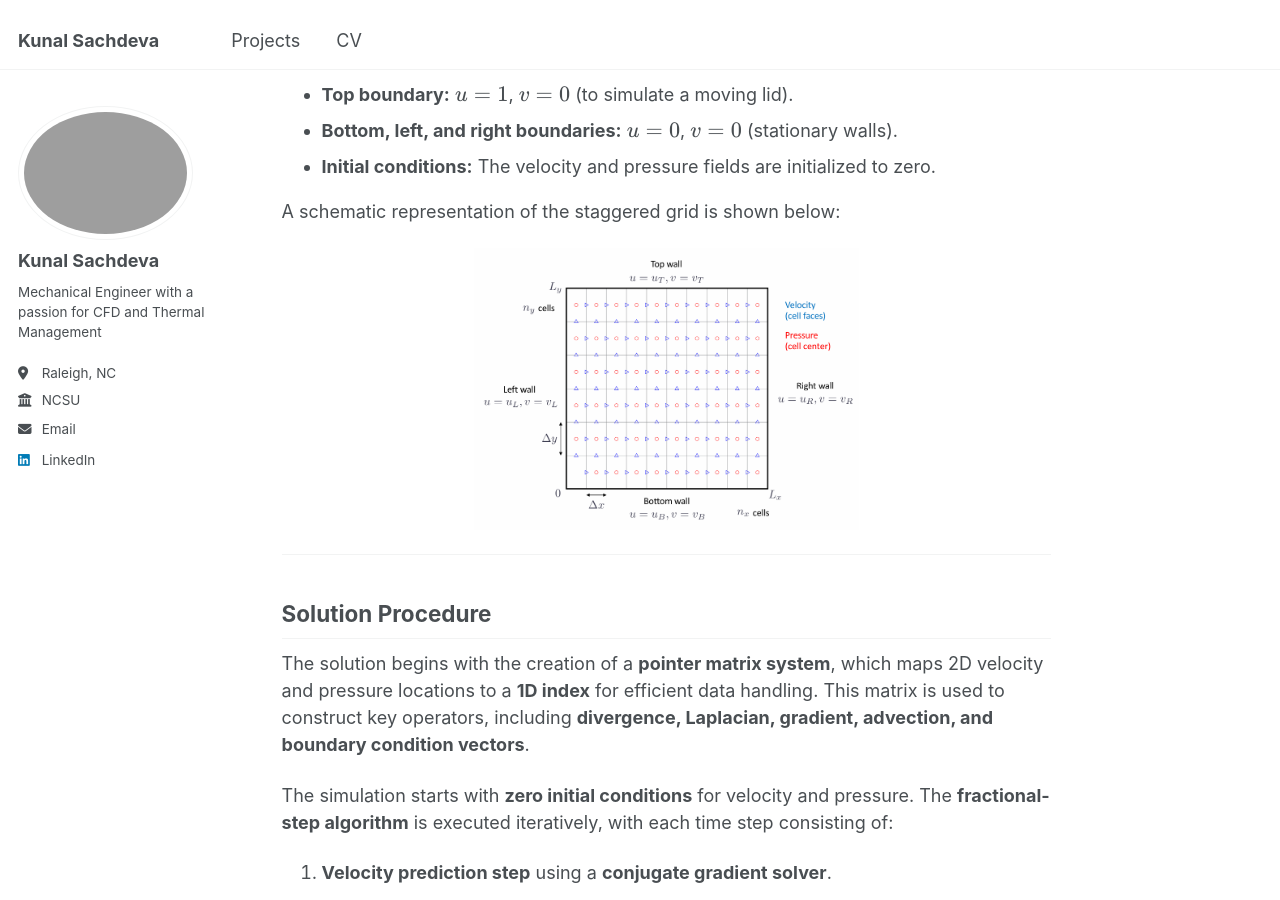
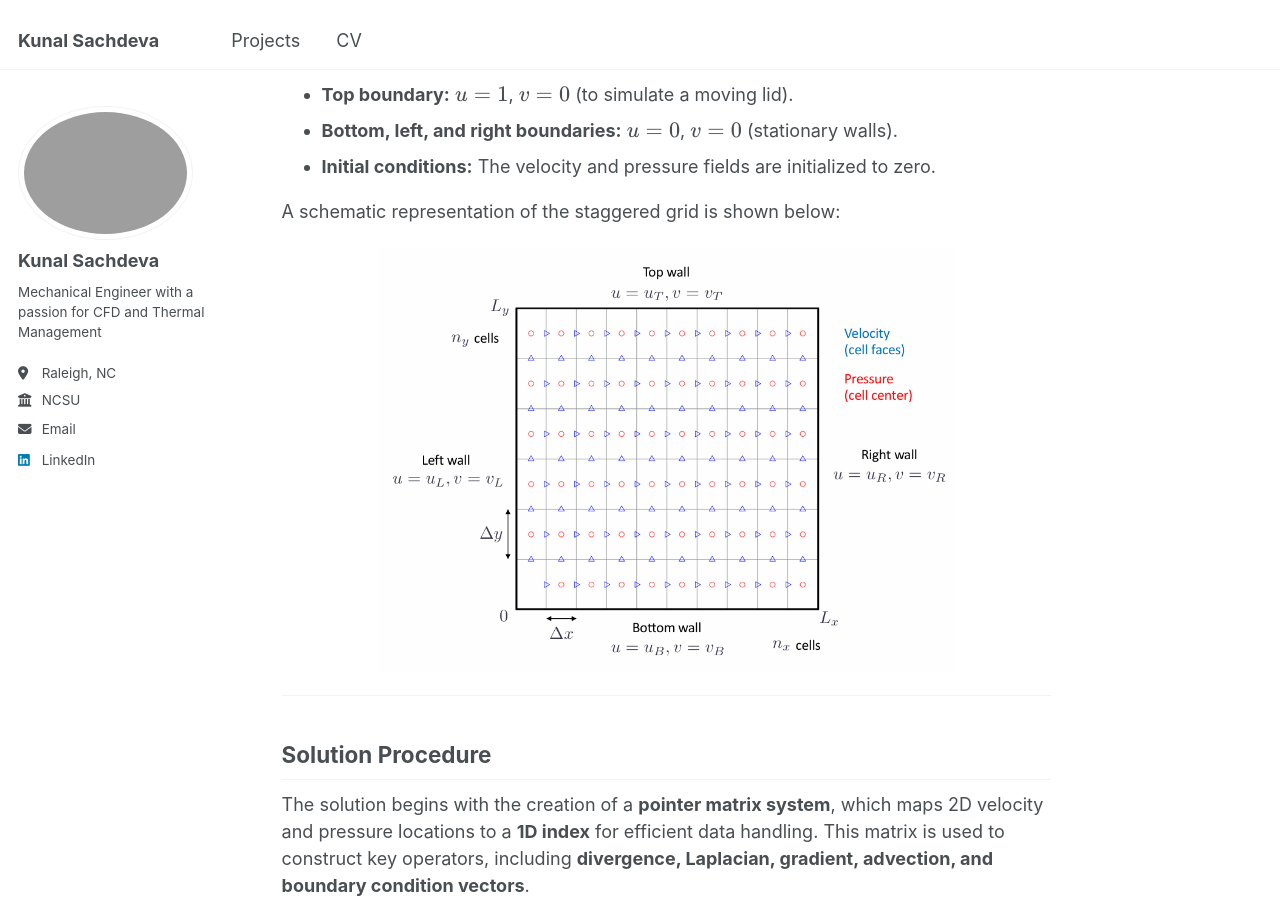
Before and after one commit to sachdevakunal/sachdevakunal.github.io, a Jekyll site: the page built from _projects/iNS_part1.md, in a window 1280 px wide and 900 px high, scrolled down 1666 px. Built offline with Jekyll 4.4.1, drawn with Linux system fonts in a browser that asks for light colours.

Commit message:
Update iNS_part1.md

```diff
--- a/_projects/iNS_part1.md
+++ b/_projects/iNS_part1.md
@@ -59,7 +59,7 @@ The computational domain is a **$ 1 \times 1 $ square** discretized into a **$ 1
 A schematic representation of the staggered grid is shown below:
 
 <p align="center">
-  <img src="https://sachdevakunal.github.io/images/staggered_grid_iNS.png" width="50%">
+  <img src="https://sachdevakunal.github.io/images/staggered_grid_iNS.png" width="75%">
 </p>
 
 
```
